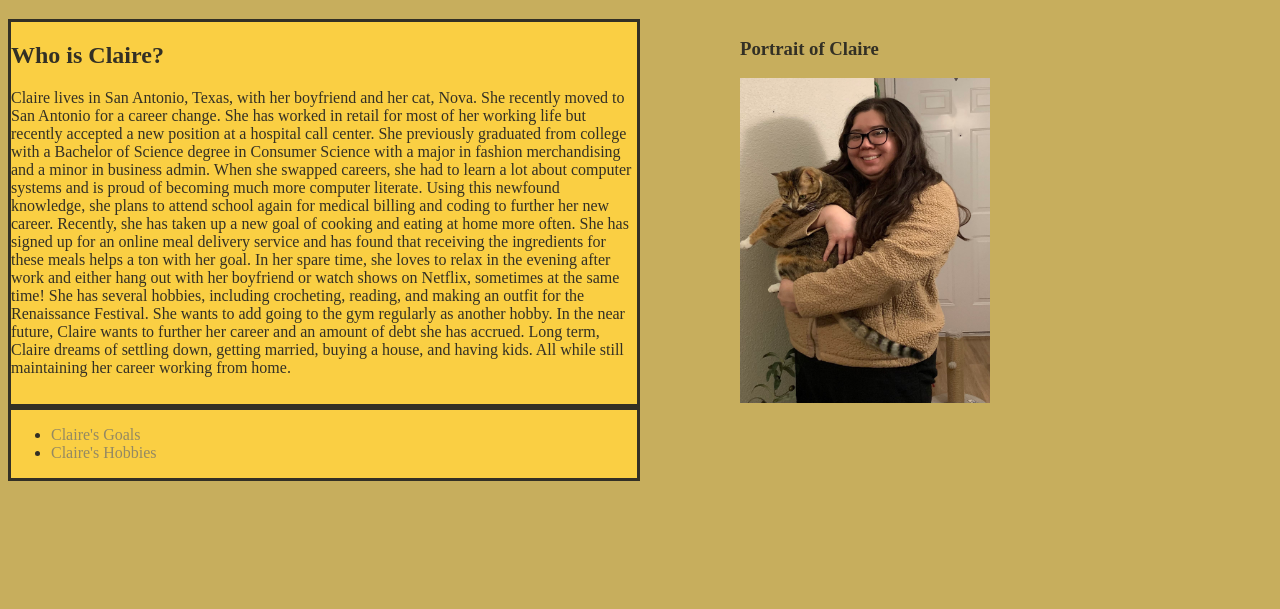
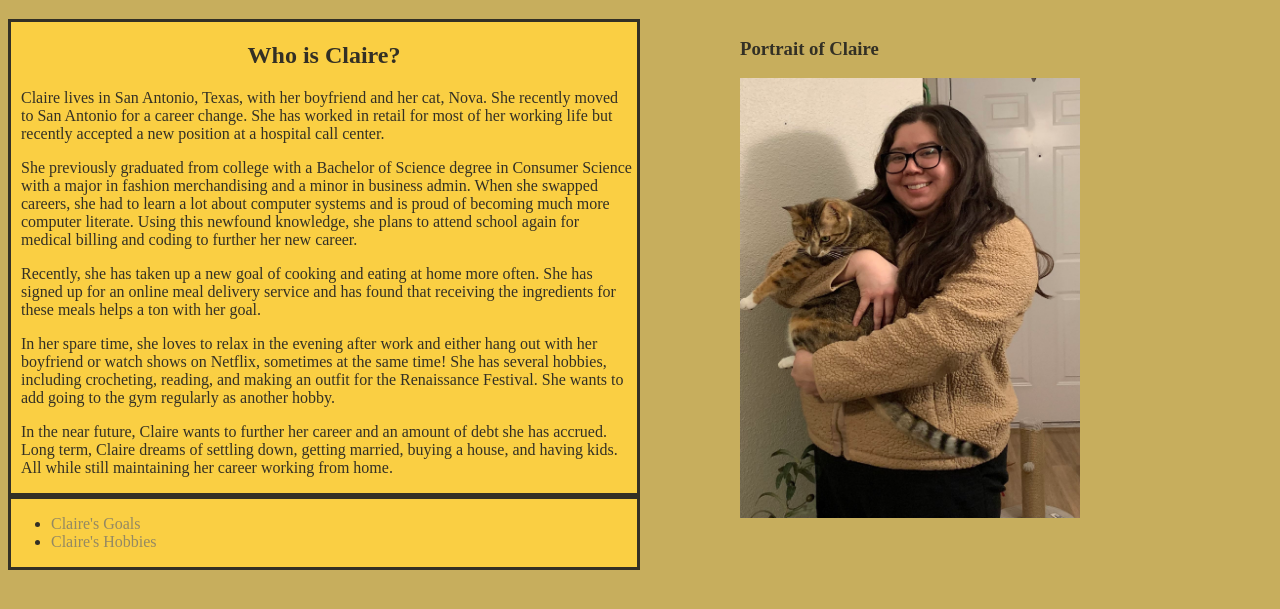
Before and after one commit to zRedwind2/bioSite, a plain HTML site: page index.html in a window 1280 px wide. Shown: the part 61-670 px from the top of the page. Drawn offline with Linux system fonts and the light colour scheme.

Commit message:
Pushing 02/24/24
- Split landing page paragraph into five smaller paragraphs.
- Implemented <p> </p> into all paragraph text
- Updated stie.css with <p> left margins and text indents on first  sentence
- Removed h3 left margins and centered text
- Updated spacing on index page as well as picture size
- Updated space between images and text boxes on hobbies and about page to remain even if size of window is smaller
- Added required outgoing link to hobbies page under Arts and Crafts section

```diff
--- a/index.html
+++ b/index.html
@@ -14,28 +14,28 @@
 	  <div class="index-text-grid">
 	    <div class="grid1-intro">
 		<h2> Who is Claire? </h2>
-		Claire lives in San Antonio, Texas, with her boyfriend and her cat, Nova. She recently moved to
+		<p>Claire lives in San Antonio, Texas, with her boyfriend and her cat, Nova. She recently moved to
 San Antonio for a career change. She has worked in retail for most of her working life but recently
-accepted a new position at a hospital call center.
-She previously graduated from college with a Bachelor of Science degree in Consumer Science
+accepted a new position at a hospital call center.</p>
+<p>She previously graduated from college with a Bachelor of Science degree in Consumer Science
 with a major in fashion merchandising and a minor in business admin. When she swapped careers, she
 had to learn a lot about computer systems and is proud of becoming much more computer literate.
 Using this newfound knowledge, she plans to attend school again for medical billing and coding to
-further her new career.
-Recently, she has taken up a new goal of cooking and eating at home more often. She has signed
+further her new career.</p>
+<p>Recently, she has taken up a new goal of cooking and eating at home more often. She has signed
 up for an online meal delivery service and has found that receiving the ingredients for these meals helps
-a ton with her goal.
-In her spare time, she loves to relax in the evening after work and either hang out with her
+a ton with her goal.</p>
+<p>In her spare time, she loves to relax in the evening after work and either hang out with her
 boyfriend or watch shows on Netflix, sometimes at the same time! She has several hobbies, including
 crocheting, reading, and making an outfit for the Renaissance Festival. She wants to add going to the
-gym regularly as another hobby.
-In the near future, Claire wants to further her career and an amount of debt she has accrued.
+gym regularly as another hobby.</p>
+<p>In the near future, Claire wants to further her career and an amount of debt she has accrued.
 Long term, Claire dreams of settling down, getting married, buying a house, and having kids. All while
-still maintaining her career working from home.
+still maintaining her career working from home. </p>
 	    </div>
 		<div class="grid2-portrait">
 	     <h3> Portrait of Claire </h3>
-	     <img src="portrait.jpg" alt="Claire" width="250" height="325">
+	     <img src="portrait.jpg" alt="Claire" width="340" height="440">
 	    </div>
 		<div class ="grid3-links">
 		 <ul>
--- a/site.css
+++ b/site.css
@@ -3,12 +3,14 @@ body {
 }
 
 h1{
+
 	color: #333025;
     text-align: center;
 }
 
 h2{
 	color: #333025;
+	text-align: center;
 }
 
 h3{
@@ -27,11 +29,12 @@ h3{
 	text-align: left;
 	grid-column: 1;
 	grid-row: 1;
+	place-self: center;
 }
 
 .grid2-portrait{
 	grid-column: span 2;
-	grid-row: 1 / 2;
+	grid-row: 1 / 3;
 	padding-left: 100px;
 }
 
@@ -59,12 +62,16 @@ h3{
 	place-self: center;
 	grid-column: 1;
 	grid-row: 1;
+	place-self: center;
 }
 
 .grid2p {
 	grid-column: 2;
 	grid-row: 1;
 	padding-bottom: 100px;
+	padding-left: 30px;
+	place-self: center;
+	justify-self: left;
 }
 
 .grid3p {
@@ -103,6 +110,14 @@ h3{
 	grid-column: 2;
 	grid-row: 3;
 	padding-bottom: 100px;
+	padding-left: 30px;
+	place-self: center;
+	justify-self: left;
+}
+
+p {
+  margin-left: 10px;
+  margin-right: 5px;
 }
 
 a {
```
Also changed, not shown: about.html (+6 -6 lines), hobbies.html (+6 -3 lines).
